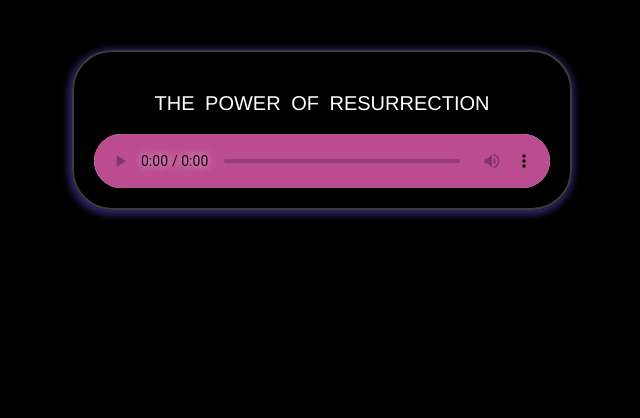
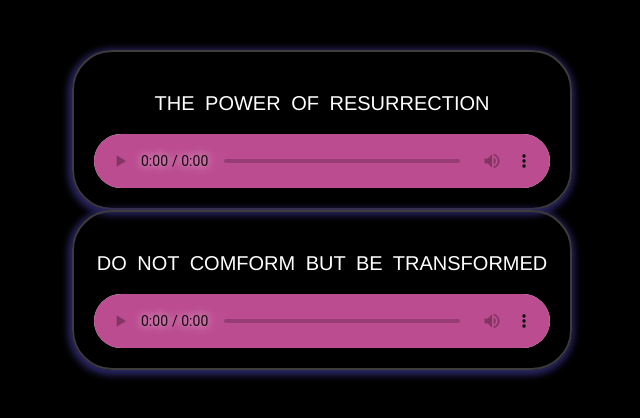
Before and after one commit to Yuriweb82/greatcommissionministrieswebsite, a plain HTML site: page audios.html in a window 1280 px wide. Shown: the whole page, without its empty margins (318-958 px from the left). Drawn offline with nearby package versions, Linux system fonts and the light colour scheme.

Commit message:
Update audios.html

```diff
--- a/audios.html
+++ b/audios.html
@@ -26,8 +26,24 @@
                     </div>
                 </div>
             </div>
+            <div class="music">
+                <div class="header">
+                    <div class="text">
+                        <div class="welcomeText">
+                            <h2><span>DO NOT COMFORM BUT BE TRANSFORMED</span></h2>
+                        </div>
+                    </div>
+                    <div class="button">
+                        <audio controls>
+                            <source src="theme.mp3" type="audio/mpeg">
+                        </audio>
+                    </div>
+                </div>
+            </div>
         </div>
     </div>
    </div>
+
+
 </body>
 </html>
```
